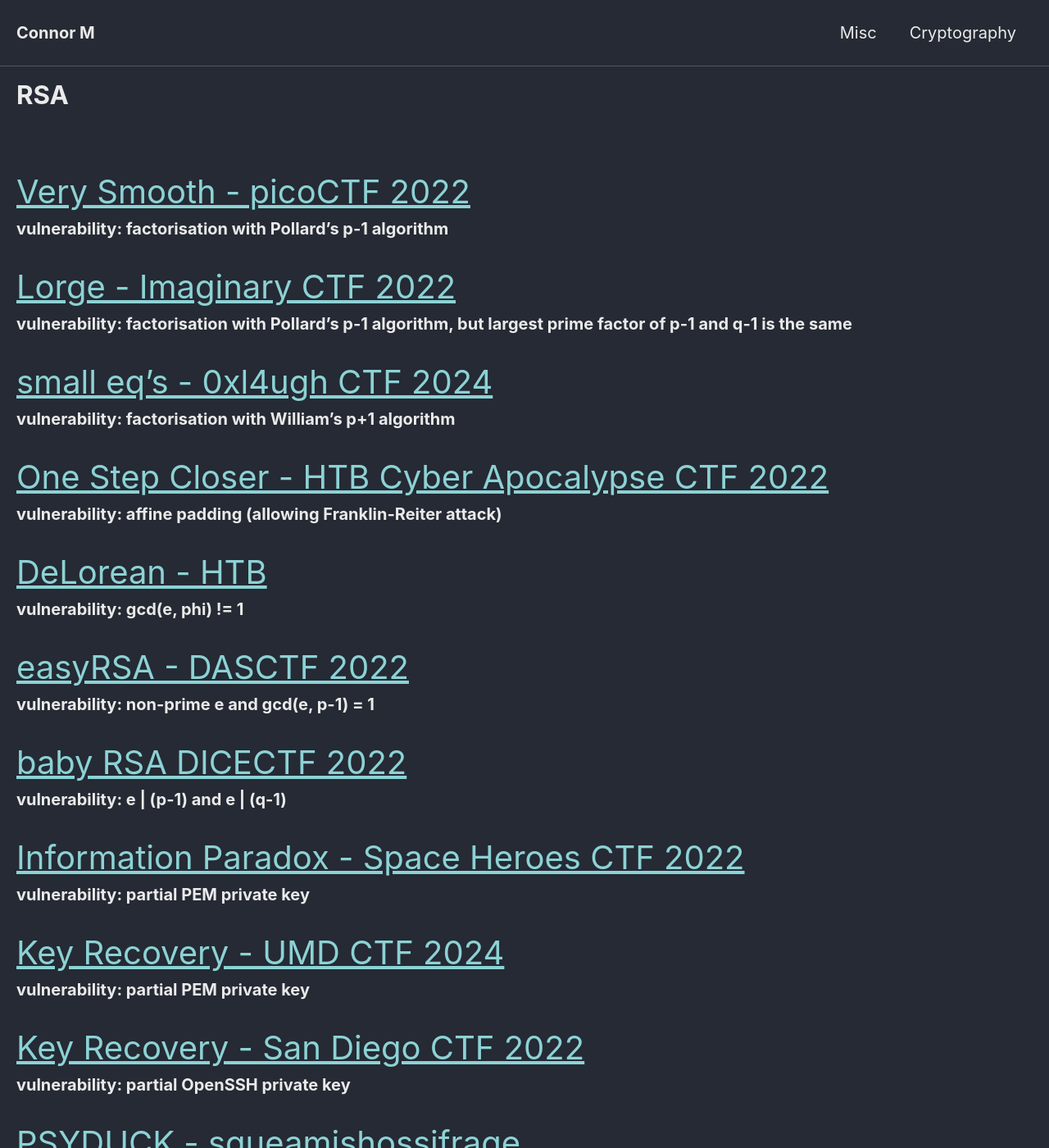
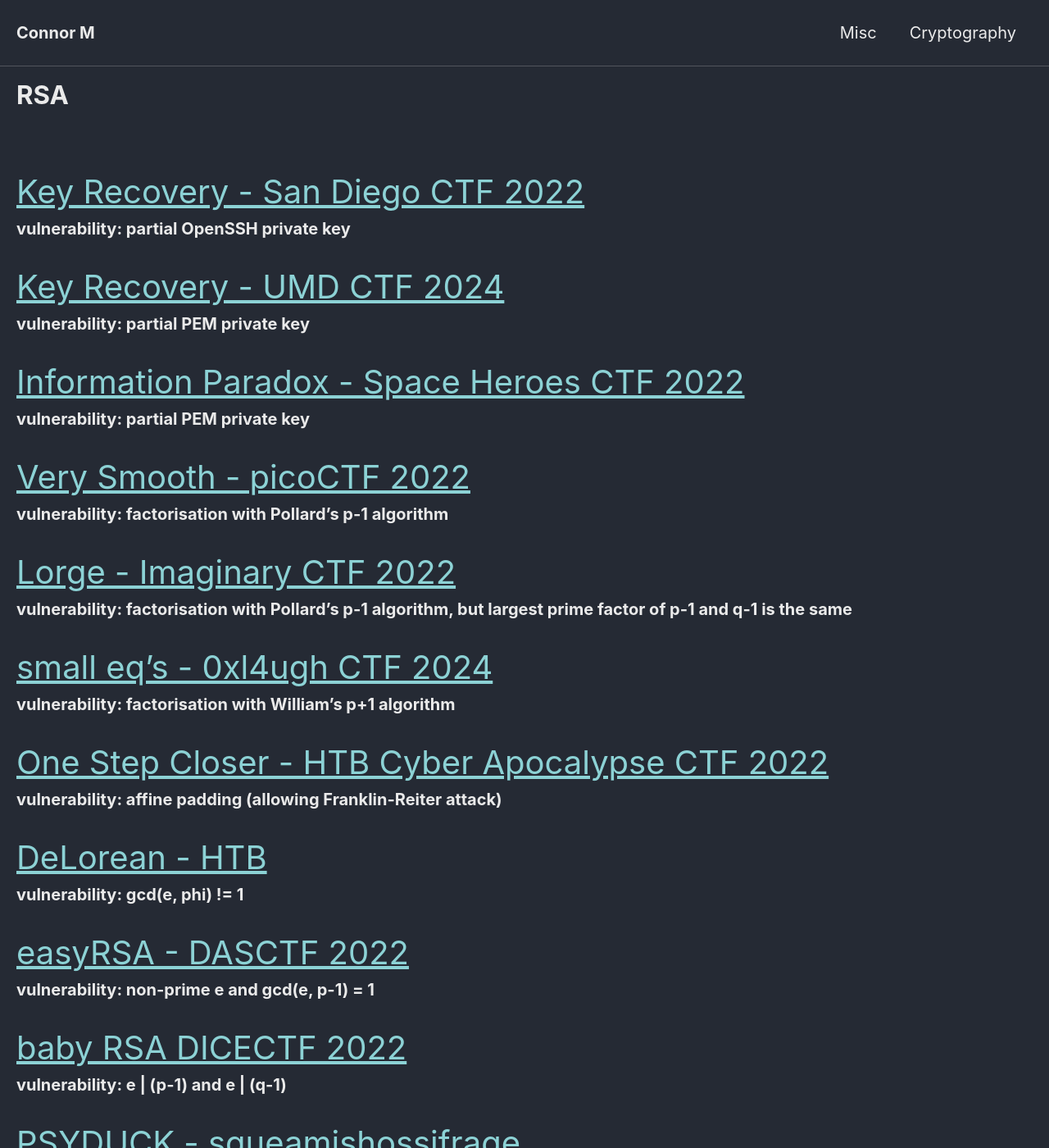
Before and after one commit to Connor-McCartney/Connor-McCartney.github.io, a Jekyll site: the page built from _pages/cryptography/rsa/rsa.md, in a window 1280 px wide and 1400 px high. Shown: the whole window at 82% size. Built offline with Jekyll 4.4.1, drawn with Linux system fonts in a browser that asks for light colours; cached includes are drawn as plain includes; part of the change alters nothing that is shown.

Commit message:
Update rsa.md

```diff
--- a/_pages/cryptography/rsa/rsa.md
+++ b/_pages/cryptography/rsa/rsa.md
@@ -4,6 +4,20 @@ title: RSA
 ---
 
 <br>
+
+
+
+
+<span style="font-size:2em;">   [Key Recovery - San Diego CTF 2022](/cryptography/rsa/key-recovery-SDCTF-2022)    </span> <br>
+__vulnerability: partial OpenSSH private key__
+
+
+<span style="font-size:2em;">   [Key Recovery - UMD CTF 2024](/cryptography/rsa/Key-Recovery-UMD-CTF-2024)       </span> <br>
+__vulnerability: partial PEM private key__
+
+
+<span style="font-size:2em;">   [Information Paradox - Space Heroes CTF 2022](/cryptography/rsa/information-paradox-SHCTF-2022)       </span> <br>
+__vulnerability: partial PEM private key__
 
 
 <span style="font-size:2em;">   [Very Smooth - picoCTF 2022](/cryptography/rsa/very-smooth-picoCTF-2022)       </span> <br>
@@ -32,18 +46,6 @@ __vulnerability: non-prime e and gcd(e, p-1) = 1__
 
 <span style="font-size:2em;">   [baby RSA DICECTF 2022](/cryptography/rsa/baby-rsa-DICECTF-2022)       </span> <br>
 __vulnerability: e | (p-1) and e | (q-1)__
-
-
-<span style="font-size:2em;">   [Information Paradox - Space Heroes CTF 2022](/cryptography/rsa/information-paradox-SHCTF-2022)       </span> <br>
-__vulnerability: partial PEM private key__
-
-
-<span style="font-size:2em;">   [Key Recovery - UMD CTF 2024](/cryptography/rsa/Key-Recovery-UMD-CTF-2024)       </span> <br>
-__vulnerability: partial PEM private key__
-
-
-<span style="font-size:2em;">   [Key Recovery - San Diego CTF 2022](/cryptography/rsa/key-recovery-SDCTF-2022)    </span> <br>
-__vulnerability: partial OpenSSH private key__
 
 
 <span style="font-size:2em;">   [PSYDUCK - squeamishossifrage](/cryptography/rsa/PSYDUCK-squeamishossifrage)       </span> <br>
```
